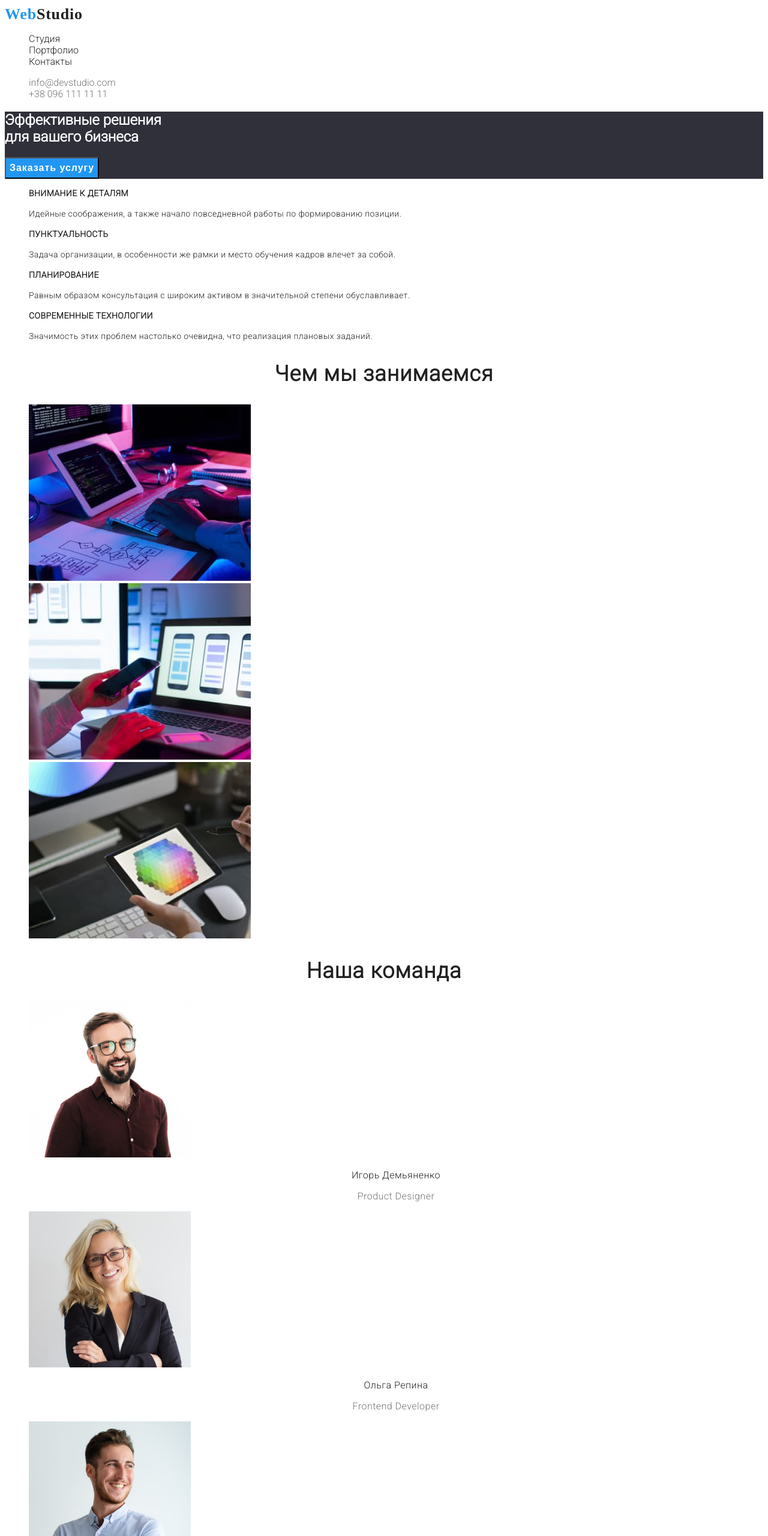
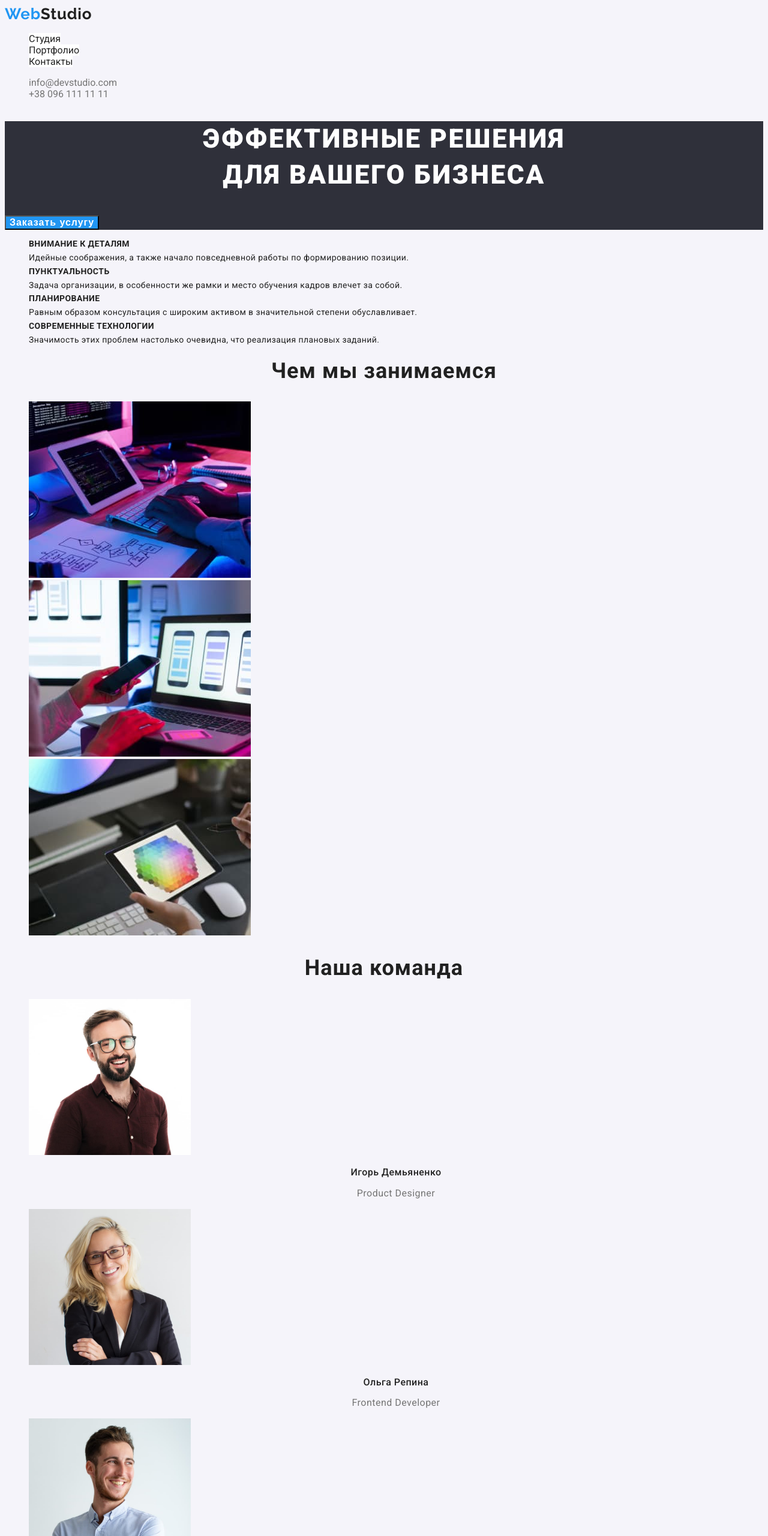
Before and after one commit to Viacheslav-Maksymyshen/goit-markup-hw-02, a plain HTML site: page index.html in a window 1280 px wide. Shown: the top 2560 px of the page at 60% size. Drawn offline with Linux system fonts and the light colour scheme.

Commit message:
task-2-fonts

```diff
--- a/css/styles.css
+++ b/css/styles.css
@@ -5,19 +5,22 @@
   --white-color: #ffffff;
   --background-color: #2f303a;
   --footer-link-color: rgba(255, 255, 255, 0.6);
+  --main-background-color: #f5f4fa;
 }
 body {
   font-family: 'Roboto', sans-serif;
   color: var(--main-text-color);
+  background-color: var(--main-background-color);
 }
-a {
-  text-decoration: none;
-}
-ul {
+.list {
+  /* text-decoration: none; */
   list-style: none;
 }
 .hide {
   display: none;
+}
+.header a {
+  text-decoration: none;
 }
 .nav {
   /* position: absolute;
@@ -25,16 +28,15 @@ ul {
   height: 80px;
   left: 0px;
   top: 0px;*/
-  background: var(--white-color);
+  background-color: var(--white-color);
+  color: var(--main-text-color);
 }
 
 .link:hover,
 .link:focus {
   color: var(--blue-color);
 }
-.nav {
-  color: var(--main-text-color);
-}
+
 .contakt {
   color: var(--second-text-color);
 }
@@ -48,20 +50,18 @@ ul {
   background: var(--background-color);
 }
 .order-title {
-  /* font-style: normal;
   font-weight: 900;
   font-size: 44px;
-  line-height: 60px;
+  line-height: 1.36;
   text-align: center;
   letter-spacing: 0.06em;
-  text-transform: uppercase;*/
-
+  text-transform: uppercase;
   color: var(--white-color);
 }
 .order-button {
-  font-weight: bold;
+  font-weight: 700;
   font-size: 16px;
-  line-height: 30px;
+  line-height: 1.16;
   display: flex;
   align-items: center;
   text-align: center;
@@ -70,26 +70,25 @@ ul {
   color: var(--white-color);
 }
 .section-title {
-  font-weight: bold;
+  font-weight: 700;
   font-size: 36px;
-  line-height: 42px;
+  line-height: 1.16;
   text-align: center;
   letter-spacing: 0.03em;
 }
 .strengths {
 }
 .strengths-title {
-  font-weight: bold;
+  font-weight: 700;
   font-size: 14px;
-  line-height: 16px;
+  line-height: 1.14;
   letter-spacing: 0.03em;
   text-transform: uppercase;
 }
 .strengths-text {
-  font-style: normal;
-  font-weight: normal;
+  font-weight: 400;
   font-size: 14px;
-  line-height: 24px;
+  line-height: 1.71px;
   letter-spacing: 0.03em;
 }
 .project {
@@ -98,19 +97,17 @@ ul {
 .team {
 }
 .team-title {
-  font-style: normal;
   font-weight: 500;
   font-size: 16px;
-  line-height: 19px;
+  line-height: 1.18;
   text-align: center;
   letter-spacing: 0.03em;
   color: var(--main-text-color);
 }
 .team-text {
-  font-style: normal;
-  font-weight: normal;
+  font-weight: 400;
   font-size: 16px;
-  line-height: 19px;
+  line-height: 1.18;
   text-align: center;
   letter-spacing: 0.03em;
   color: var(--second-text-color);
@@ -124,11 +121,13 @@ ul {
   top: 2097px; */
   background-color: var(--background-color);
 }
+.footer a {
+  text-decoration: none;
+}
 .address {
-  font-style: normal;
-  font-weight: normal;
+  font-weight: 400;
   font-size: 14px;
-  line-height: 24px;
+  line-height: 1.71;
   letter-spacing: 0.03em;
 }
 .address a {
@@ -138,11 +137,10 @@ ul {
   color: var(--white-color);
 }
 .logo {
-  font-family: Raleway;
-  font-style: normal;
-  font-weight: bold;
+  font-family: 'Raleway', sans-serif;
+  font-weight: 700;
   font-size: 26px;
-  line-height: 31px;
+  line-height: 1.19;
   letter-spacing: 0.03em;
   color: var(--white-color);
 }
--- a/index.html
+++ b/index.html
@@ -9,21 +9,21 @@
     <link rel="preconnect" href="https://fonts.googleapis.com" />
     <link rel="preconnect" href="https://fonts.gstatic.com" crossorigin />
     <link
-      href="https://fonts.googleapis.com/css2?family=Roboto:wght@300&display=swap"
+      href="https://fonts.googleapis.com/css2?family=Raleway:wght@700&family=Roboto:wght@400;500;700;900&display=swap"
       rel="stylesheet"
     />
   </head>
   <body>
     <!--Header-->
     <header class="header">
-      <nav>
+      <nav class="">
         <a href="./index.html" class="logo logo-header"><span class="logo-span">Web</span>Studio</a>
-        <ul class="">
+        <ul class="list">
           <li><a href="./index.html" class="link nav">Студия</a></li>
           <li><a href="" class="link nav">Портфолио</a></li>
           <li><a href="" class="link nav">Контакты</a></li>
         </ul>
-        <ul class="">
+        <ul class="list">
           <li><a href="mailto:info@devstudio.com" class="link contakt">info@devstudio.com</a></li>
           <li><a href="tel:+380961111111" class="link contakt">+38 096 111 11 11</a></li>
         </ul>
@@ -42,7 +42,7 @@
       <!-- Our strengths-->
       <section class="strengths">
         <h2 class="hide">Наши сильные качества</h2>
-        <ul>
+        <ul class="list">
           <li>
             <h3 class="strengths-title">Внимание к деталям</h3>
             <p class="strengths-text">
@@ -72,7 +72,7 @@
       <!--Project -->
       <section class="project">
         <h2 class="section-title">Чем мы занимаемся</h2>
-        <ul>
+        <ul class="list">
           <li>
             <img src="./images/box_1.jpg" alt="Проект-1" width="370" height="294" />
           </li>
@@ -87,7 +87,7 @@
       <!--Team-->
       <section class="team">
         <h2 class="section-title">Наша команда</h2>
-        <ul>
+        <ul class="list">
           <li>
             <img src="./images/team_card_1.jpg" alt="Игорь Демьяненко" width="270" height="260" />
             <h3 class="team-title">Игорь Демьяненко</h3>
```
